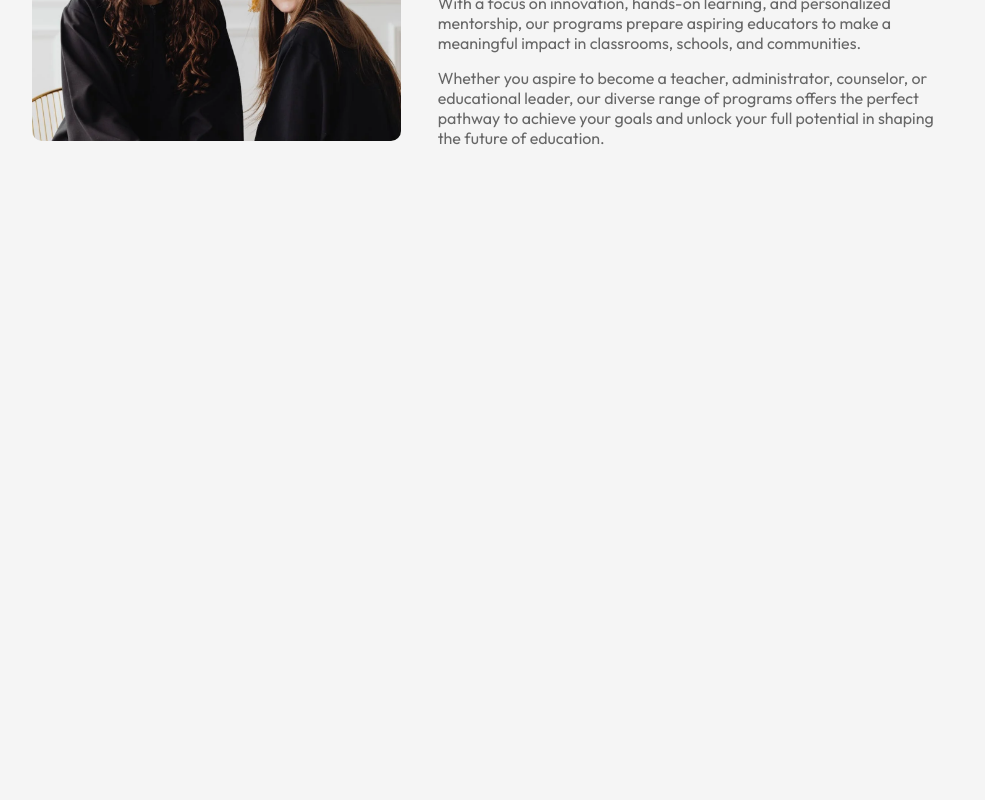
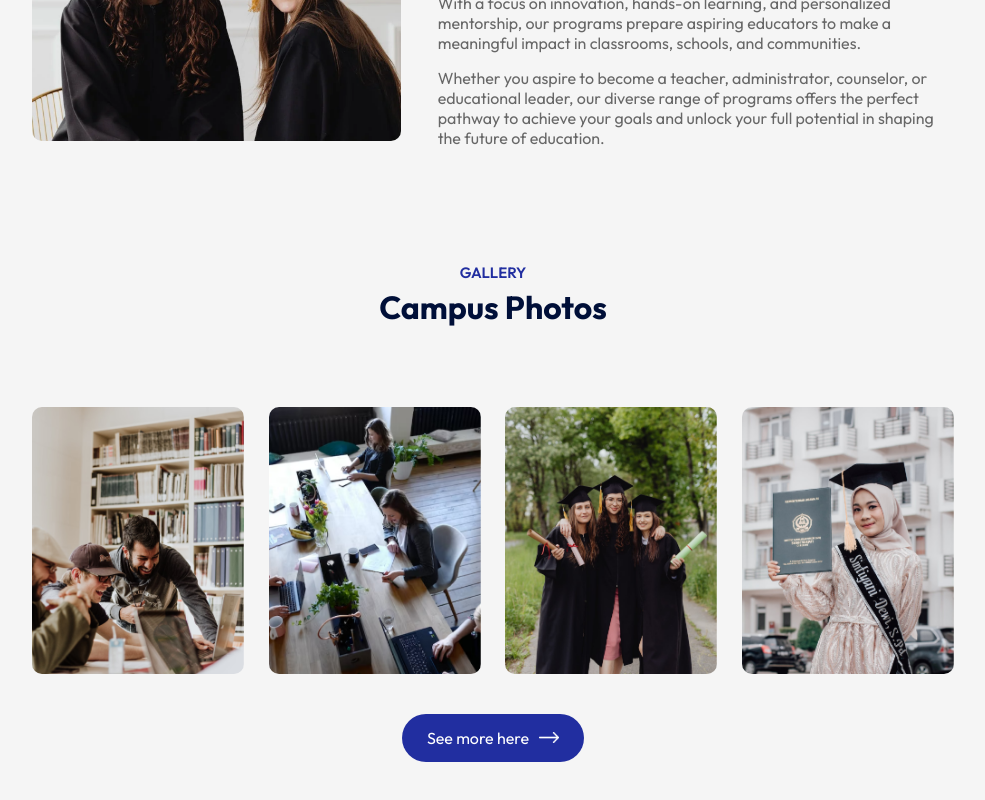
Before and after one commit to MdRasen/edusity, a React (Vite) app: page / in a window 1280 px wide. Shown: the part 1631-2431 px from the top of the page, without its empty margins (147-1132 px from the left). Before the commit the page ends 1894 px from the top, so only its background shows below. Built offline with nearby package versions, Linux system fonts and the light colour scheme.

Commit message:
Campus section

```diff
--- a/src/App.jsx
+++ b/src/App.jsx
@@ -3,6 +3,7 @@
 import Title from "./components/title/Title";
 import Programs from "./components/programs/Programs";
 import About from "./components/about/About";
+import Campus from "./components/campus/Campus";
 
 const App = () => {
   return (
@@ -13,6 +14,8 @@
         <Title title="OUR PROGRAMS" subtitle="What We Offer" />
         <Programs />
         <About />
+        <Title title="Gallery" subtitle="Campus Photos" />
+        <Campus />
       </div>
     </div>
   );
--- /dev/null
+++ b/src/components/campus/Campus.jsx
@@ -0,0 +1,25 @@
+import "./campus.css";
+import gallery_1 from "../../assets/gallery-1.png";
+import gallery_2 from "../../assets/gallery-2.png";
+import gallery_3 from "../../assets/gallery-3.png";
+import gallery_4 from "../../assets/gallery-4.png";
+import white_arrow from "../../assets/white-arrow.png";
+
+const Campus = () => {
+  return (
+    <div className="campus">
+      <div className="gallery">
+        <img src={gallery_1} alt="gallery_1" />
+        <img src={gallery_2} alt="gallery_2" />
+        <img src={gallery_3} alt="gallery_3" />
+        <img src={gallery_4} alt="gallery_4" />
+      </div>
+
+      <button className="btn dark-btn">
+        See more here <img src={white_arrow} alt="white_arrow" />
+      </button>
+    </div>
+  );
+};
+
+export default Campus;
--- /dev/null
+++ b/src/components/campus/campus.css
@@ -0,0 +1,17 @@
+.campus {
+  margin: 80px auto;
+  width: 90%;
+  text-align: center;
+}
+
+.campus .gallery {
+  display: flex;
+  align-items: center;
+  justify-content: space-between;
+  margin-bottom: 40px;
+}
+
+.gallery img {
+  width: 23%;
+  border-radius: 10px;
+}
--- a/src/index.css
+++ b/src/index.css
@@ -41,3 +41,8 @@
   width: 20px;
   margin-left: 10px;
 }
+
+.btn.dark-btn {
+  background-color: #212ea0;
+  color: #fff;
+}
```
